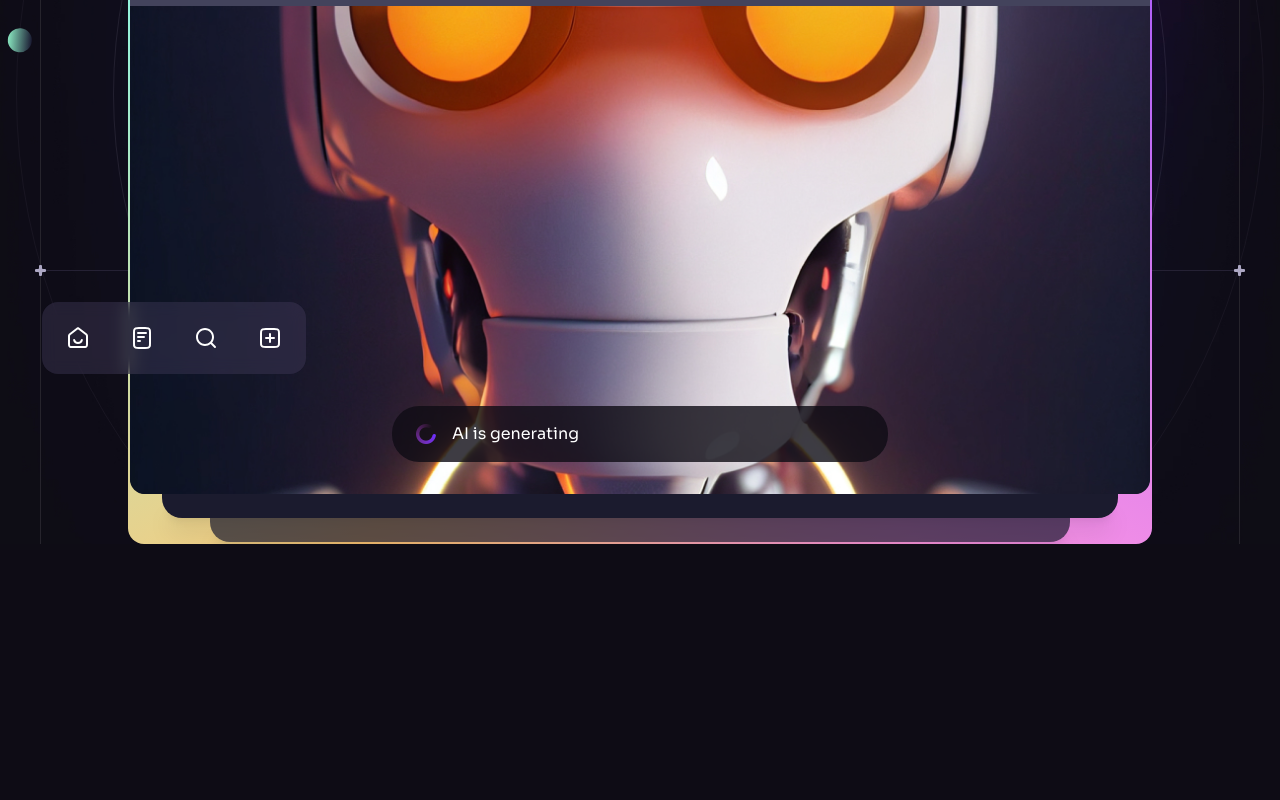
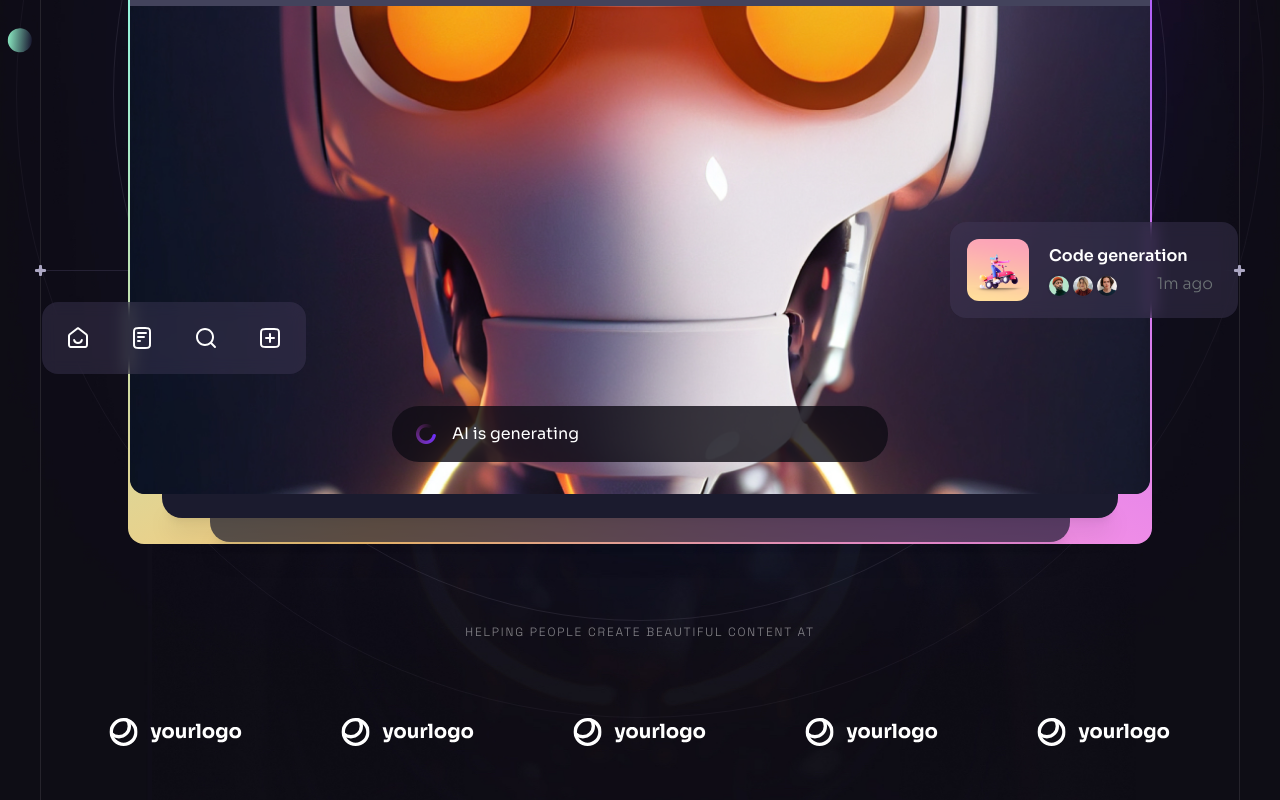
Before and after one commit to edgarespinoza7/brainwave-landingpage, a React (Vite) app: page / in a window 1280 px wide. Shown: the part 614-1414 px from the top of the page. Before the commit the page ends 1158 px from the top, so only its background shows below. Built offline with nearby package versions, Linux system fonts and the light colour scheme.

Commit message:
finished Hero section

```diff
--- /dev/null
+++ b/src/components/CompanyLogos.jsx
@@ -0,0 +1,27 @@
+import { companyLogos } from "../constants"
+
+
+const CompanyLogos = ({ className }) => {
+  return (
+    <div className={className}>
+      <h5 className="tagline mb-6 text-center text-n-1/50">Helping people create beautiful content at</h5>
+      <ul className="flex">
+        {companyLogos.map((logo, index) => (
+          <li
+          key={index}
+          className="flex items-center justify-center flex-1 h-[8.5rem]"
+          >
+            <img
+            src={logo}
+            alt={logo}
+            width={134}
+            height={28}
+            />
+
+          </li>))}
+      </ul>
+    </div>
+  )
+}
+
+export default CompanyLogos
--- a/src/components/Hero.jsx
+++ b/src/components/Hero.jsx
@@ -6,6 +6,8 @@
 import { ScrollParallax } from "react-just-parallax";
 import { useRef } from "react";
 import Generating from "./Generating";
+import Notification from "./Notification";
+import CompanyLogos from "./CompanyLogos";
 
 
 const Hero = () => {
@@ -66,6 +68,14 @@
                     ))}
                   </ul>
                 </ScrollParallax>
+
+                <ScrollParallax isAbsolutelyPositioned>
+                  <Notification
+                    className="hidden absolute -right-[5.5rem] bottom-[11rem] w-[18rem] xl:flex"
+                    title="Code generation"
+                  />
+                </ScrollParallax>
+
               </div>
             </div>
             <Gradient />
@@ -79,6 +89,7 @@
           </div>
           <BackgroundCircles />
         </div>
+        <CompanyLogos className="hidden relative z-10 mt-20 lg:block" />
       </div>
       <BottomLine />
     </Section>
--- /dev/null
+++ b/src/components/Notification.jsx
@@ -0,0 +1,47 @@
+import { notification1 } from "../assets"
+import { notificationImages } from "../constants"
+
+
+const Notification = ({ className, title }) => {
+  return (
+    <div
+      className={`${className || ''} flex items-center p-4 pr-6 bg-n-9/40 backdrop-blur border border-n-1/0 rounded-2xl gap-5`}>
+      <img
+        src={notification1}
+        alt="image"
+        width={62}
+        height={62}
+        className="rounded-xl"
+      />
+      <div className="flex-1">
+        <h6 className="mb-1 font-semibold justify-between">
+          {title}
+        </h6>
+        <div className="flex items-end justify-between text-base">
+          <ul className="flex -m-0.5">
+            {notificationImages.map((item, index) => (
+              <li
+                key={index}
+                className="flex w-6 h-6 border-2 border-n-12 rounded-full overflow-hidden"
+              >
+                <img
+                  src={item}
+                  alt={item}
+                  className="w-full"
+                  width={20}
+                  height={20}
+                />
+              </li>
+            ))}
+          </ul>
+          <div className="body-2 text-n-13">
+            1m ago
+          </div>
+        </div>
+
+      </div>
+    </div>
+  )
+}
+
+export default Notification
```
